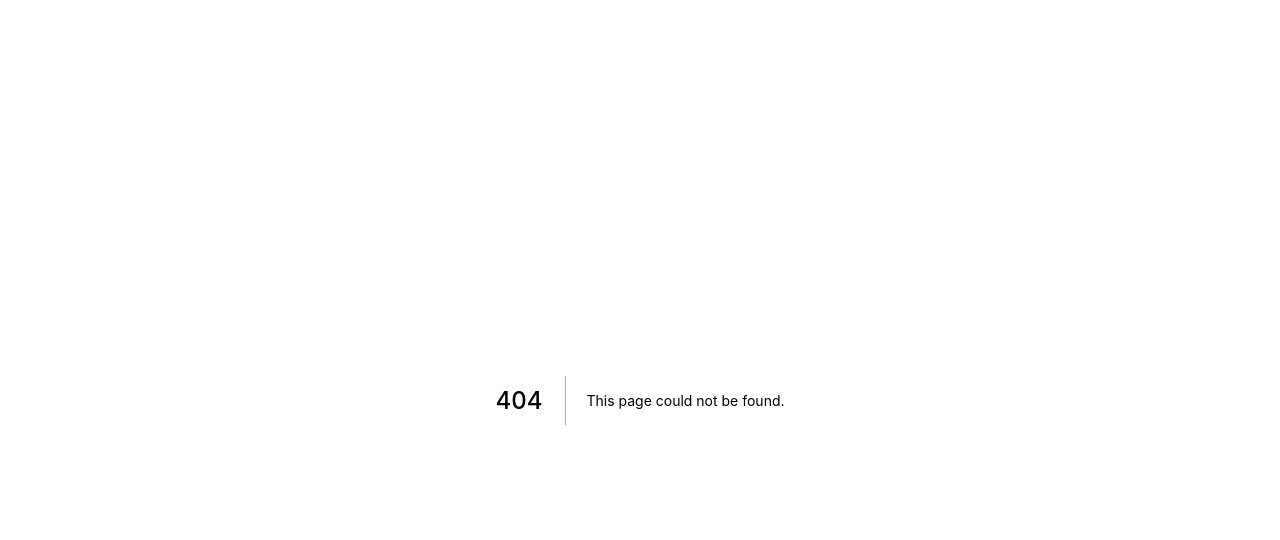
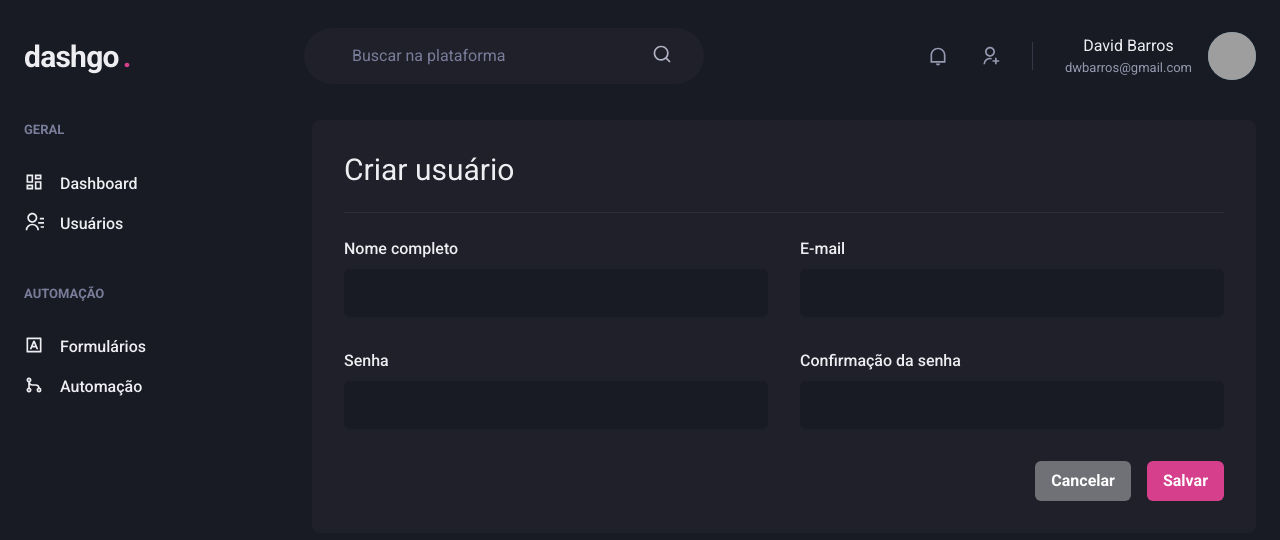
Before and after one commit to dwbarros/dashGo, a Next.js app: page /users/create in a window 1280 px wide. Before the commit this address had no page. Shown: the top 540 px of the page. Built offline with nearby package versions, Linux system fonts and the light colour scheme; grey boxes are pictures that could not be loaded.

Commit message:
Create form component to create users.

```diff
--- /dev/null
+++ b/src/pages/users/create.tsx
@@ -0,0 +1,52 @@
+import { Box, Button, Divider, Flex, Heading, HStack, SimpleGrid, VStack } from "@chakra-ui/react";
+import Link from "next/link";
+import { Input } from "../../components/Form/Input";
+import { Header } from "../../components/Header";
+import { Sidebar } from "../../components/Sidebar";
+
+
+export default function CreateUser () {
+
+	return (
+		<Box>
+			<Header />
+
+			<Flex w="100%" my="6" maxWidth={1480} mx="auto" px="6">
+				<Sidebar />
+
+				<Box
+					as="form"
+					flex="1"
+					borderRadius={8}
+					bg="gray.800"
+					p={["6", "8"]}
+				>
+					<Heading size="lg" fontWeight="normal">Criar usuário</Heading>
+
+					<Divider my="6" borderColor="gray.700" />
+
+					<VStack spacing="8">
+						<SimpleGrid minChildWidth={240} spacing={["6", "8"]} w="100%">
+							<Input name="name" label="Nome completo"/>
+							<Input name="email" label="E-mail" type="email"/>
+						</SimpleGrid>
+
+						<SimpleGrid minChildWidth={240} spacing={["6", "8"]} w="100%">
+							<Input name="password" label="Senha" type="password" />
+							<Input name="password_confirmation" label="Confirmação da senha" type="password" />
+						</SimpleGrid>
+					</VStack>
+
+					<Flex mt="8" justify="flex-end">
+						<HStack spacing="4">
+							<Link href="/users" passHref>
+								<Button colorScheme="whiteAlpha">Cancelar</Button>
+							</Link>
+							<Button type="submit" colorScheme="pink">Salvar</Button>
+						</HStack>
+					</Flex>
+				</Box>
+			</Flex>
+		</Box>
+	)
+}
```
